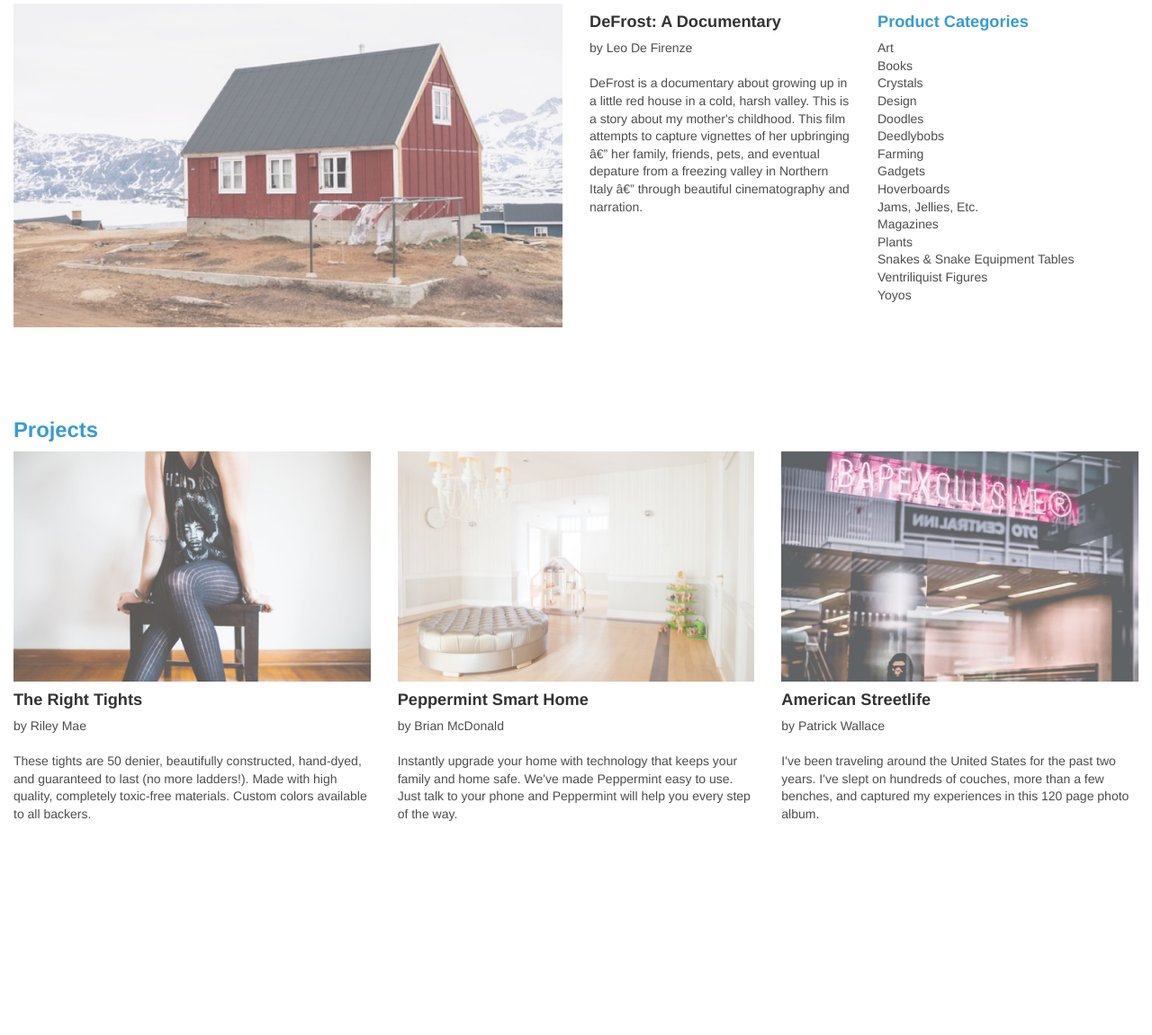
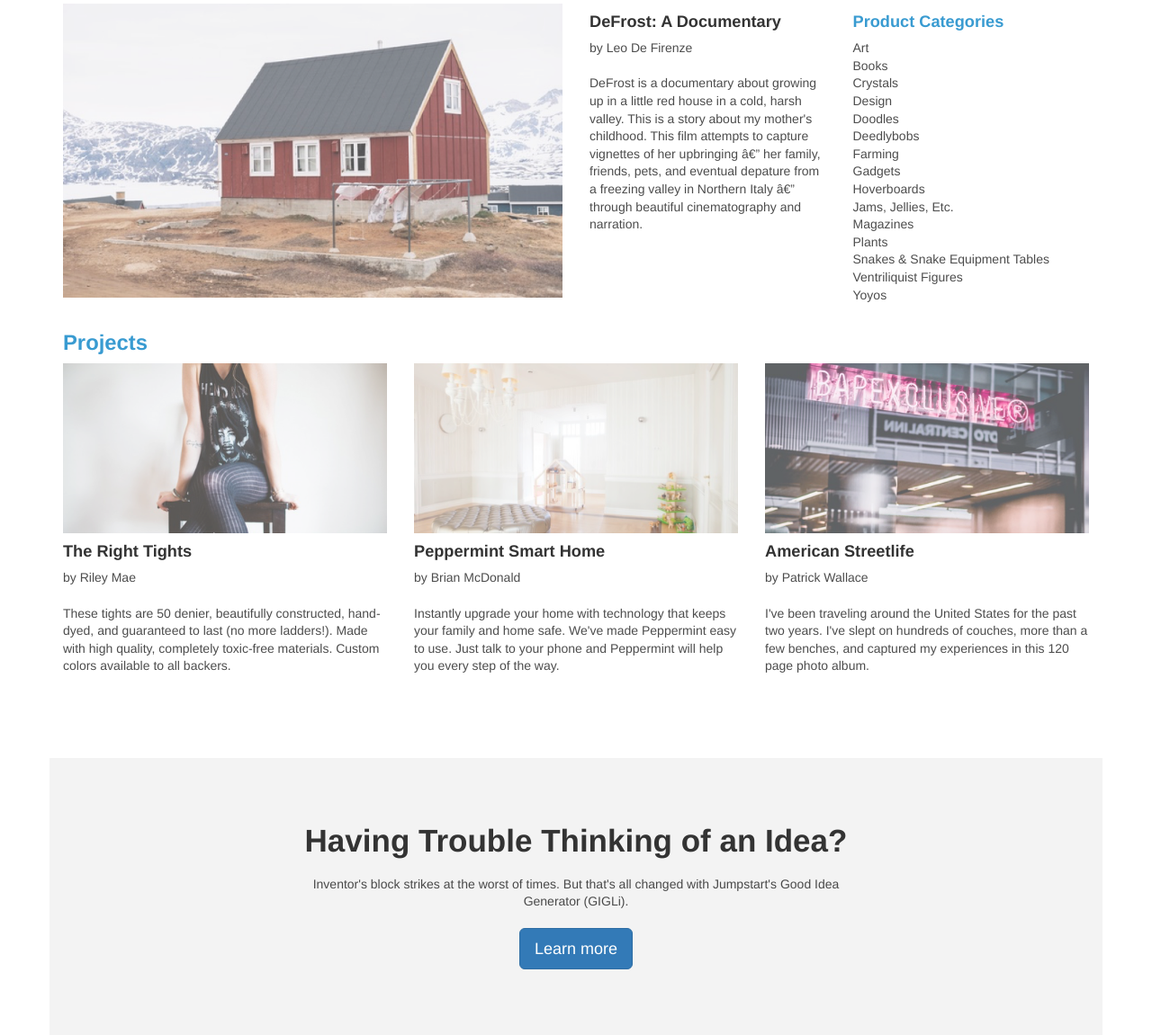
Before and after one commit to 83au/Jumpstart, a plain HTML site: page index.html in a window 1280 px wide. Shown: the part 738-1889 px from the top of the page at 90% size. Before the commit the page ends 1745 px from the top, so only its background shows below. Drawn offline with nearby package versions, Linux system fonts and the light colour scheme.

Commit message:
Add having trouble section html and css and media queries.

```diff
--- a/index.html
+++ b/index.html
@@ -44,13 +44,15 @@
     </div>
 
     <!-- Featured Project -->
-    <div class="featured container-fluid">
+    <div class="featured container">
       <div class="row">
         <h3>Featured Project</h3>
-        <div class="image-container col-md-6 col-xs-12">
-          <img src="resources/images/featured-project.png">
+        <div class="image-container col-sm-6 col-xs-12">
+          <a href="#">
+            <img src="resources/images/featured-project.png">
+          </a>
         </div>
-        <div class="doc col-md-3 col-xs-6">
+        <div class="doc col-md-3 col-sm-6">
           <h4>DeFrost: A Documentary</h4>
           <p>by Leo De Firenze <br><br>DeFrost is a documentary about growing up in a
             little red house in a cold, harsh valley. This is a story about my
@@ -59,7 +61,7 @@
             freezing valley in Northern Italy â€” through beautiful cinematography
             and narration.</p>
         </div>
-        <div class="product col-md-3 col-xs-6">
+        <div class="product col-sm-3 col-xs-6">
           <h4>Product Categories</h4>
           <p>Art <br>Books <br>Crystals <br>Design <br>Doodles <br>Deedlybobs
             <br>Farming <br>Gadgets <br>Hoverboards <br>Jams, Jellies, Etc.
@@ -69,12 +71,15 @@
       </div>
     </div>
 
-    <div class="projects container-fluid">
+    <!-- Projects -->
+    <div class="projects container">
       <h3>Projects</h3>
       <div class="row">
-        <div class="project col-md-4 col-xs-12">
+        <div class="project col-sm-4 col-xs-12">
           <div class="image-container">
-            <img src="resources/images/project1.png" alt="Girl in tights">
+            <a href="#">
+              <img src="resources/images/project1.png" alt="Girl in tights">
+            </a>
           </div>
           <h4>The Right Tights</h4>
           <p>by Riley Mae<br><br>These tights are 50 denier, beautifully
@@ -82,9 +87,11 @@
             Made with high quality, completely toxic-free materials. Custom
             colors available to all backers.</p>
         </div>
-        <div class="project col-md-4 col-xs-12">
+        <div class="project col-sm-4 col-xs-12">
           <div class="image-container">
-            <img src="resources/images/project2.png" alt="Interior of house">
+            <a href="#">
+              <img src="resources/images/project2.png" alt="Interior of house">
+            </a>
           </div>
           <h4>Peppermint Smart Home</h4>
           <p>by Brian McDonald<br><br>Instantly upgrade your home with
@@ -92,9 +99,11 @@
             Peppermint easy to use. Just talk to your phone and Peppermint will
             help you every step of the way.</p>
         </div>
-        <div class="project col-md-4 col-xs-12">
+        <div class="project col-sm-4 col-xs-12">
           <div class="image-container">
-            <img src="resources/images/project3.png" alt="Urban scenery">
+            <a href="#">
+              <img src="resources/images/project3.png" alt="Urban scenery">
+            </a>
           </div>
           <h4>American Streetlife</h4>
           <p>by Patrick Wallace<br><br>I've been traveling around the United
@@ -103,6 +112,14 @@
             page photo album.</p>
         </div>
       </div>
+    </div>
+
+    <!-- Having Trouble? -->
+    <div class="container trouble">
+      <h2>Having Trouble Thinking of an Idea?</h2>
+      <p>Inventor's block strikes at the worst of times. But that's all
+        changed with Jumpstart's Good Idea Generator (GIGLi).</p>
+      <a href="#" class="btn btn-primary btn-lg">Learn more</a>
     </div>
 
     <!-- JavaScript -->
--- a/resources/css/style.css
+++ b/resources/css/style.css
@@ -36,8 +36,12 @@ p {
   text-shadow: -1px -1px 0 #000, 1px -1px 0 #000, -1px 1px 0 #000, 1px 1px 0 #000;
 }
 
+.image-container {
+  overflow: hidden;
+}
+
 .image-container img {
-  max-width: 100%;
+  width: 100%;
   height: auto;
   opacity:  0.7;
 }
@@ -90,6 +94,12 @@ p {
   box-shadow: 0 0 0 rgba(0, 0, 0, 0.5);
 }
 
+@media only screen and (max-width: 550px) {
+  .heading h1 {
+    font-size: 5.7rem;
+  }
+}
+
 
 /* === Featured Product === */
 
@@ -106,5 +116,38 @@ p {
 /* === Projects === */
 
 .projects {
-  margin: 5.85rem auto;
+  margin: 0 auto;
 }
+
+.project {
+  margin-bottom: 5.85rem;
+}
+
+.project .image-container {
+  height: 13.5rem;
+  overflow: hidden;
+}
+
+
+/* === Having trouble === */
+
+
+.trouble {
+  text-align: center;
+  background-color: #f3f3f3;
+}
+
+h2 {
+  font-size: 2.5rem;
+  font-weight: bold;
+  margin-top: 5.2rem;
+}
+
+.trouble p {
+  max-width: 42rem;
+  margin: 1.4rem auto;
+}
+
+.trouble .btn {
+  margin-bottom: 5.2rem;
+}
```
